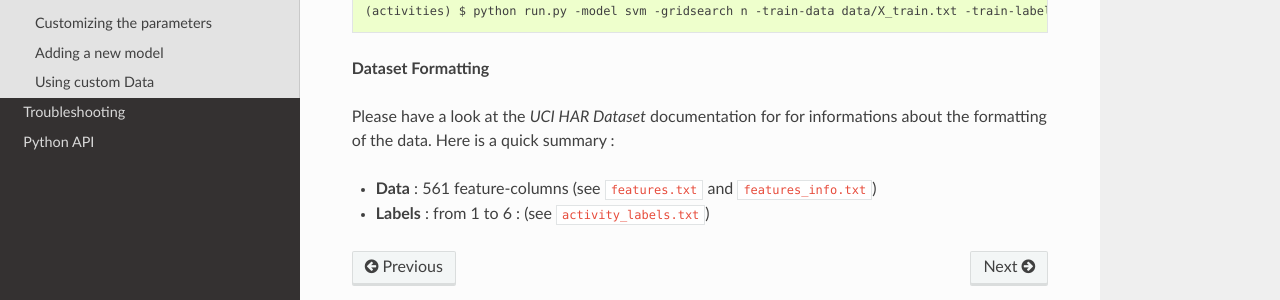
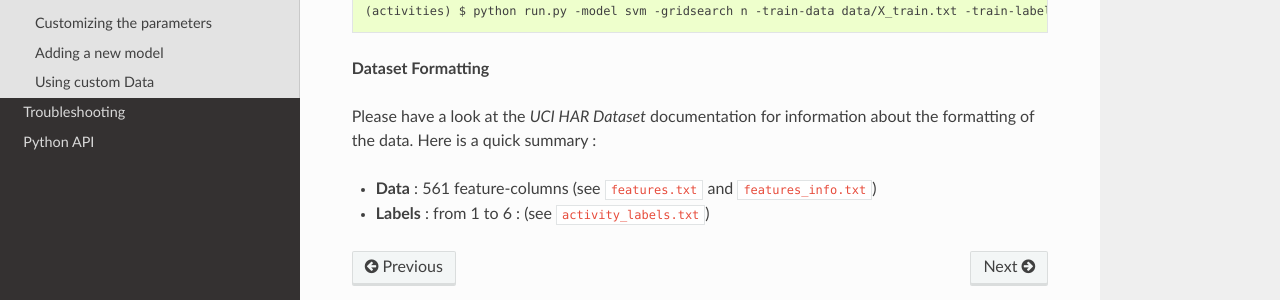
Before and after one commit to patrickaudriaz/mini-project, a Sphinx documentation site: the page built from doc/guide.rst, in a window 1280 px wide and 900 px high, scrolled down 2395 px. Shown: the part 484-784 px from the top of the window. Built offline with Sphinx 7.4.7 and the Read the Docs theme 2.0.0, drawn with Linux system fonts in a browser that asks for light colours.

Commit message:
[doc] Fix typo

```diff
--- a/doc/guide.rst
+++ b/doc/guide.rst
@@ -90,7 +90,7 @@ Here is an examples of command you can use to load a custom dataset::
 
 **Dataset Formatting**
 
-Please have a look at the *UCI HAR Dataset* documentation for for informations about the formatting of the data. Here is a quick summary :
+Please have a look at the *UCI HAR Dataset* documentation for information about the formatting of the data. Here is a quick summary :
 
 - **Data** : 561 feature-columns (see ``features.txt`` and ``features_info.txt``)
 - **Labels** : from 1 to 6 :  (see ``activity_labels.txt``)
```
